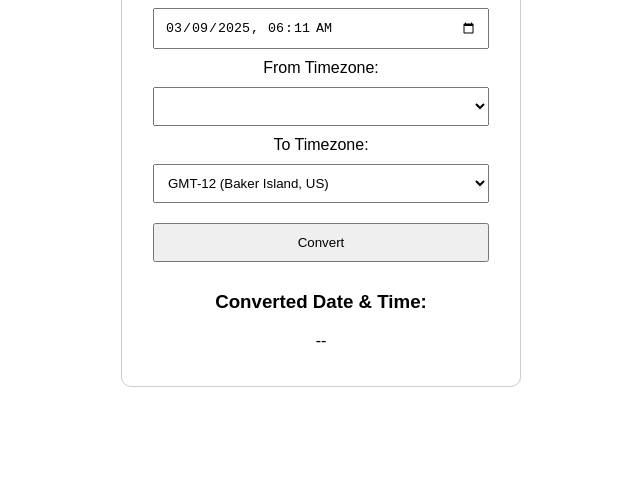
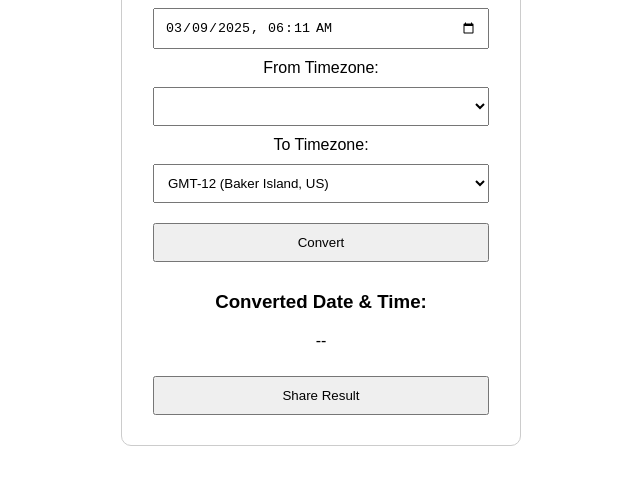
Before and after one commit to BoardwalkLord/timezone-converter, a plain HTML site: page index.html in a window 1280 px wide. Shown: the part 137-622 px from the top of the page, without its empty margins (319-959 px from the left). Drawn offline with Linux system fonts and the light colour scheme.

Commit message:
Update index.html

```diff
--- a/index.html
+++ b/index.html
@@ -27,6 +27,8 @@
 
         <h3>Converted Date & Time:</h3>
         <p id="result">--</p>
+
+        <button onclick="shareResult()">Share Result</button>
     </div>
 
     <script>
@@ -104,6 +106,21 @@
             document.getElementById("result").textContent = formattedDate;
         }
 
+        function shareResult() {
+            let resultText = document.getElementById("result").textContent;
+            if (resultText === "--") {
+                alert("No result to share");
+                return;
+            }
+
+            let shareText = `Timezone Conversion Result: ${resultText}`;
+            navigator.clipboard.writeText(shareText).then(() => {
+                alert("Result copied to clipboard! You can share it with your friends.");
+            }).catch(err => {
+                alert("Failed to copy result.");
+            });
+        }
+
         window.onload = function() {
             populateTimezones();
             setDefaultDateTime();
```
